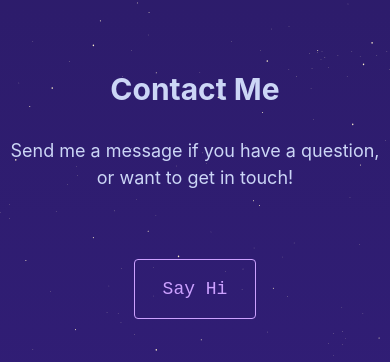
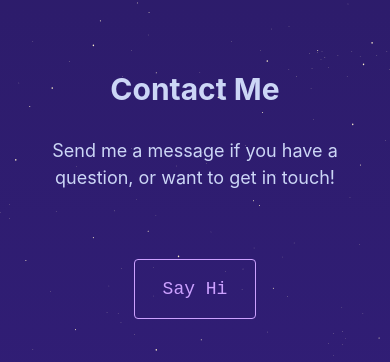
Before and after one commit to neillydev/v2, a Next.js app: page / in a window 390 px wide. Shown: the part 2674-3036 px from the top of the page. Built offline with nearby package versions, Linux system fonts and the light colour scheme.

Commit message:
fix margin on contact container

```diff
--- a/styles/Contact.module.css
+++ b/styles/Contact.module.css
@@ -149,4 +149,8 @@
     .contactSubmitBtn {
         align-self: center;
     }
+
+    .contactContainer {
+        margin: 0px 26px 100px;
+    }
 }
```
